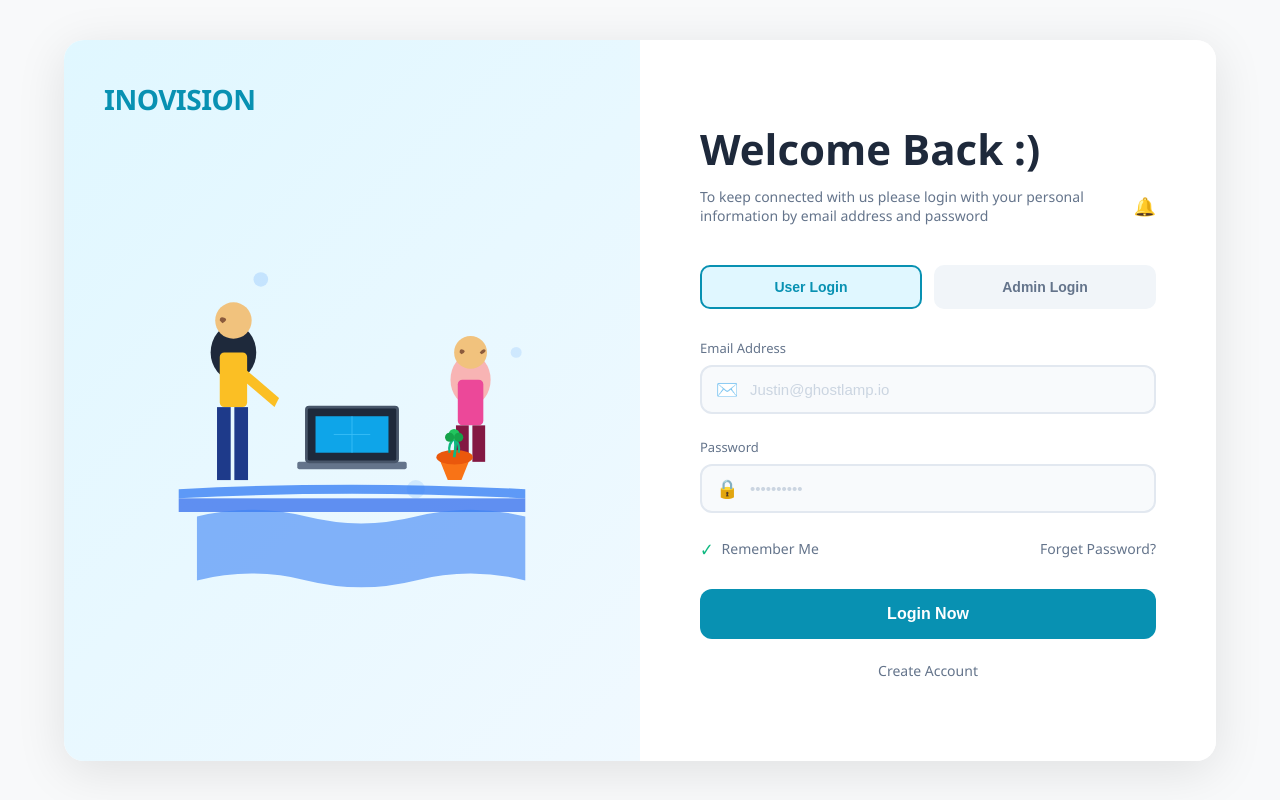
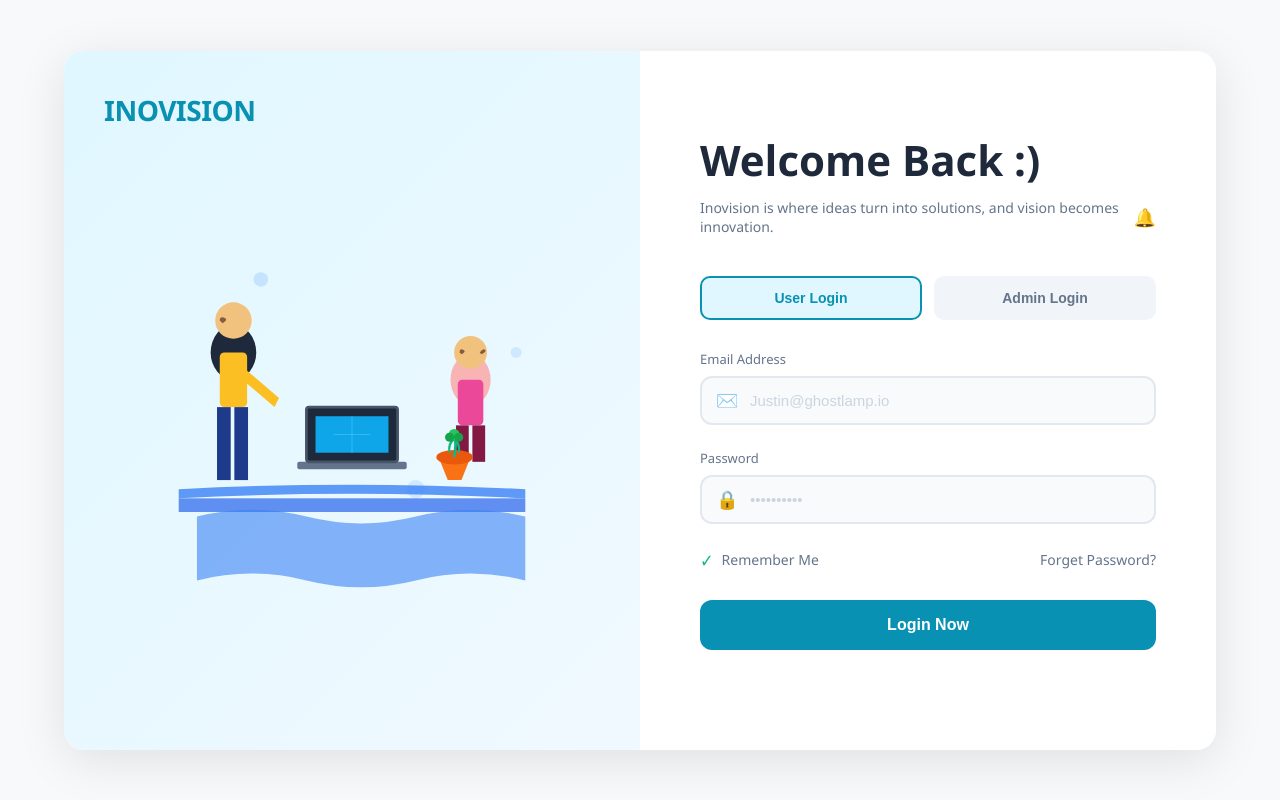
Before and after one commit to jam010203/sklgu-admin-system, a Flask app: page /login in a window 1280 px wide. Run offline with Flask 3, Linux system fonts and the light colour scheme.

Commit message:
Refine login page and restrict admin email access
- Remove Create Account link from login page
- Update welcome subtext: 'Inovision is where ideas turn into solutions, and vision becomes innovation.'
- Prevent admin accounts (admin@sklgu) from logging in via User Login
- Admin accounts can only login through Admin Login tab
- Add validation to block admin emails at user login entry point

```diff
--- a/admin_system/app.py
+++ b/admin_system/app.py
@@ -540,6 +540,14 @@ def login():
                 return redirect(url_for('admin_dashboard'))
 
             # Try user login
+            # First check if email belongs to an admin account
+            admin_check = Admin.query.filter_by(email=email).first()
+            if admin_check:
+                # Admin account trying to use user login
+                if request.is_json:
+                    return jsonify({'success': False, 'message': 'Admin accounts must use Admin Login'}), 401
+                return render_template('login.html', error='Admin accounts must use Admin Login')
+
             user = User.query.filter_by(email=email).first()
             if user and check_password_hash(user.password_hash, password):
                 session['user_id'] = user.id
--- a/admin_system/templates/login.html
+++ b/admin_system/templates/login.html
@@ -351,7 +351,7 @@
         <div class="right-section">
             <div class="welcome-text">Welcome Back :)</div>
             <div class="welcome-subtext">
-                To keep connected with us please login with your personal information by email address and password
+                Inovision is where ideas turn into solutions, and vision becomes innovation.
                 <span class="notification-icon">🔔</span>
             </div>
 
@@ -393,10 +393,6 @@
                 </div>
 
                 <button type="submit" class="login-btn">Login Now</button>
-
-                <div class="create-account">
-                    <a href="#">Create Account</a>
-                </div>
             </form>
 
             <!-- Admin Login Form -->
```
